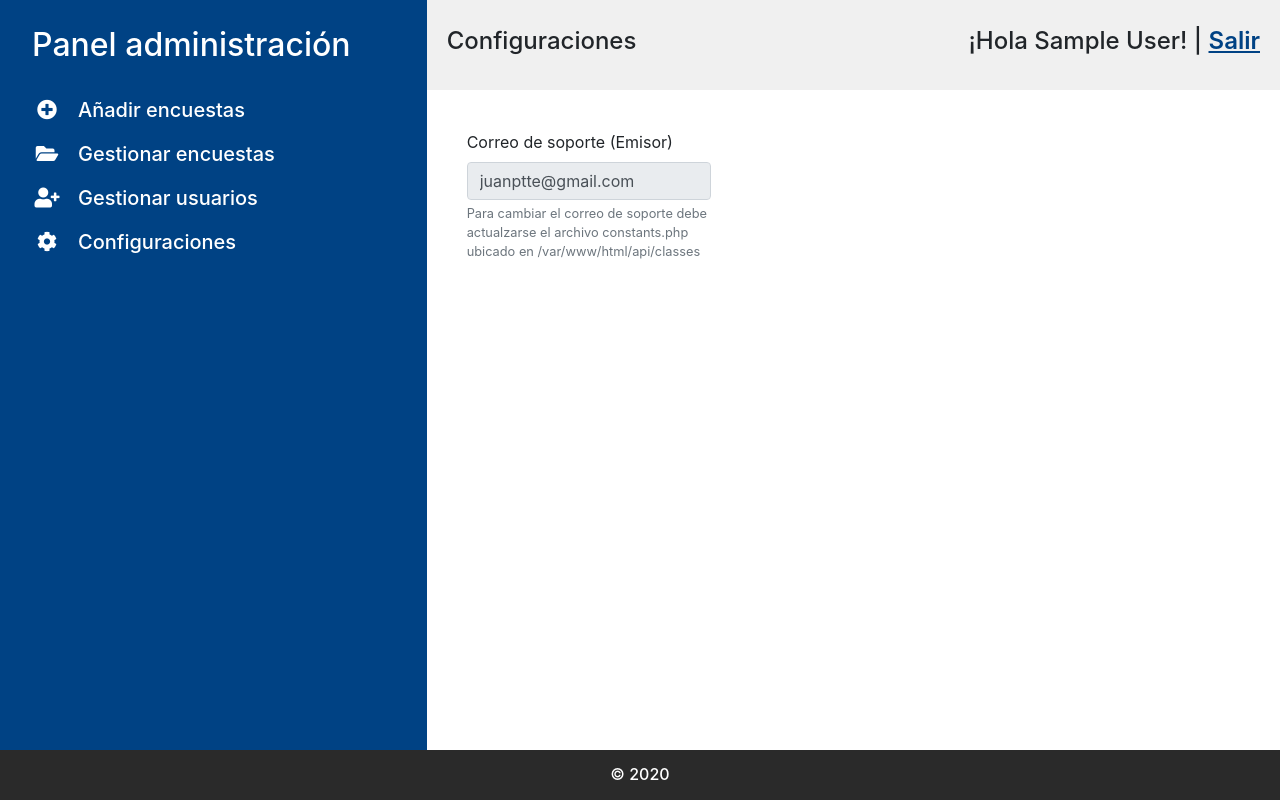
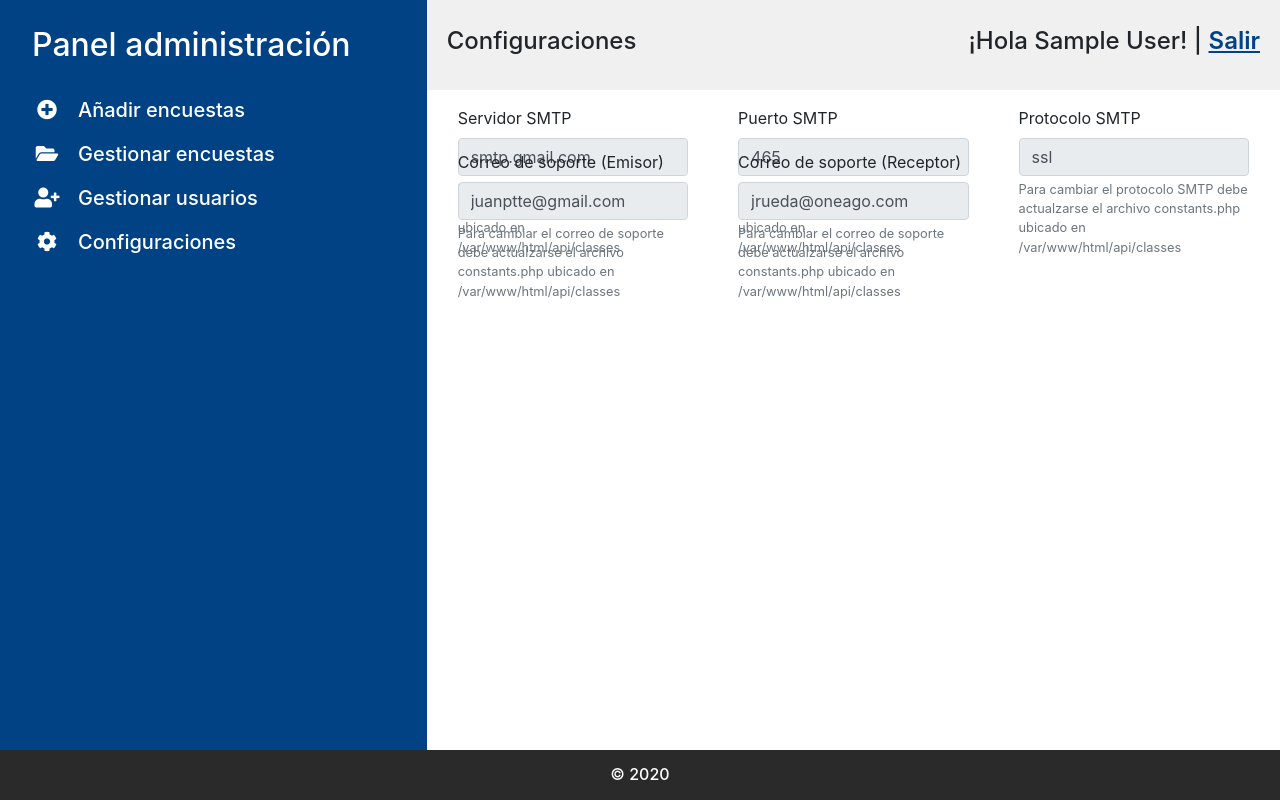
Before and after one commit to jaguirre09/ArusHPK, a PHP site: page /settings.php in a window 1280 px wide. Run offline with PHP 8.4, Linux system fonts and the light colour scheme; the visitor is signed in with stand-in values (Sample User, id 1); some libraries are stand-ins or nearby versions.

Commit message:
settings.php updated with SMTP data

```diff
--- a/ArusAdminPortal/settings.php
+++ b/ArusAdminPortal/settings.php
@@ -3,12 +3,37 @@
 require_once "api/classes/constants.php";
 head("Configuraciones");
 ?>
-<div class="management-settings">
-    <div class="form-group">
+<div class="management-settings m-3">
+    <div class="form-group col-12">
+        <label for="support">Servidor SMTP</label>
+        <input class="form-control" id="support" type="email" name="e-email" value="<? echo SMTP_HOST; ?>" disabled>
+        <small id="emailHelp" class="form-text text-muted">Para cambiar el servidor SMTP debe actualzarse el archivo
+            constants.php ubicado en <? echo $_SERVER["DOCUMENT_ROOT"]; ?>/api/classes</small>
+    </div>
+    <div class="form-group col-12">
+        <label for="support">Puerto SMTP</label>
+        <input class="form-control" id="support" type="email" name="e-email" value="<? echo SMTP_PORT; ?>" disabled>
+        <small id="emailHelp" class="form-text text-muted">Para cambiar el puerto SMTP debe actualzarse el archivo
+            constants.php ubicado en <? echo $_SERVER["DOCUMENT_ROOT"]; ?>/api/classes</small>
+    </div>
+    <div class="form-group col-12">
+        <label for="support">Protocolo SMTP</label>
+        <input class="form-control" id="support" type="email" name="e-email" value="<? echo SMTP_SECURE; ?>" disabled>
+        <small id="emailHelp" class="form-text text-muted">Para cambiar el protocolo SMTP debe actualzarse el archivo
+            constants.php ubicado en <? echo $_SERVER["DOCUMENT_ROOT"]; ?>/api/classes</small>
+    </div>
+    <div class="form-group col-12">
         <label for="support">Correo de soporte (Emisor)</label>
         <input class="form-control" id="support" type="email" name="e-email" value="<? echo SMTP_USERNAME; ?>" disabled>
         <small id="emailHelp" class="form-text text-muted">Para cambiar el correo de soporte debe actualzarse el archivo
             constants.php ubicado en <? echo $_SERVER["DOCUMENT_ROOT"]; ?>/api/classes</small>
     </div>
+    <div class="form-group col-12">
+        <label for="support">Correo de soporte (Receptor)</label>
+        <input class="form-control" id="support" type="email" name="e-email" value="<? echo EMAIL_RECIPIENT; ?>"
+               disabled>
+        <small id="emailHelp" class="form-text text-muted">Para cambiar el correo de soporte debe actualzarse el archivo
+            constants.php ubicado en <? echo $_SERVER["DOCUMENT_ROOT"]; ?>/api/classes</small>
+    </div>
 </div>
 <?php require_once "includes/footer.php" ?>
```
